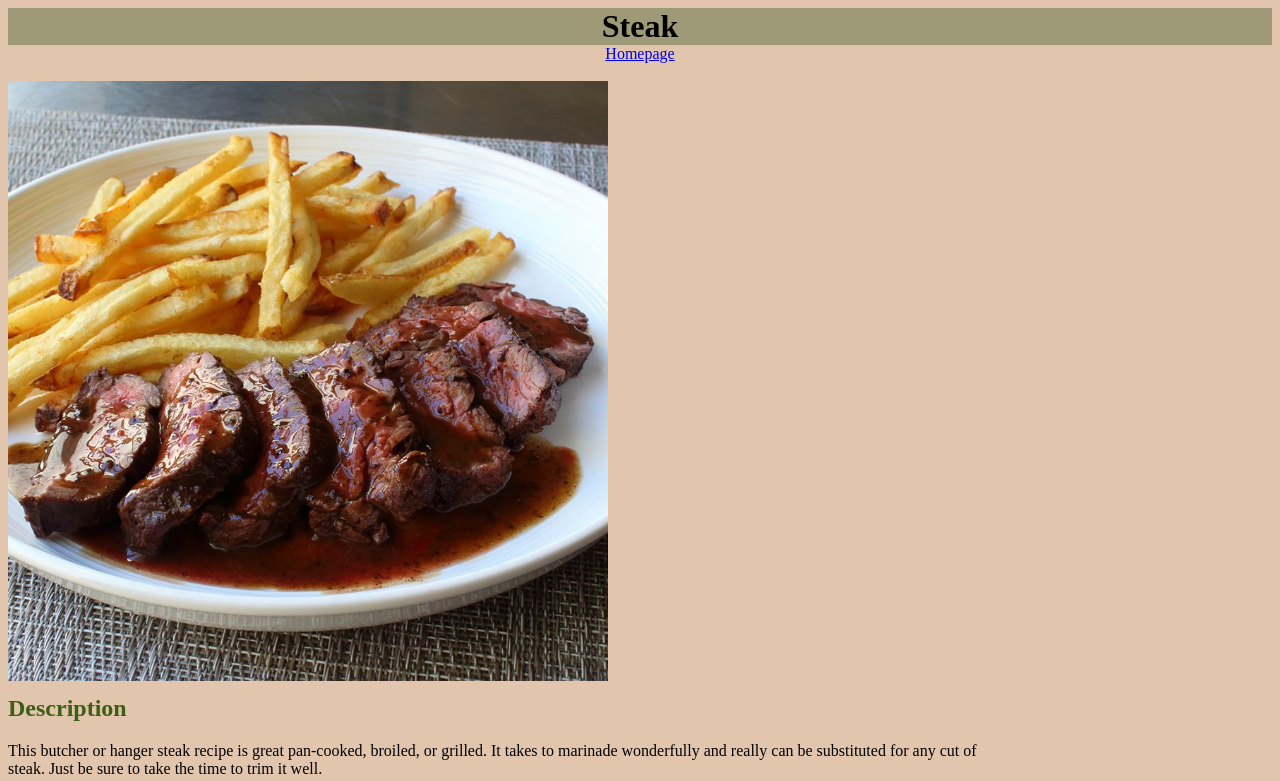
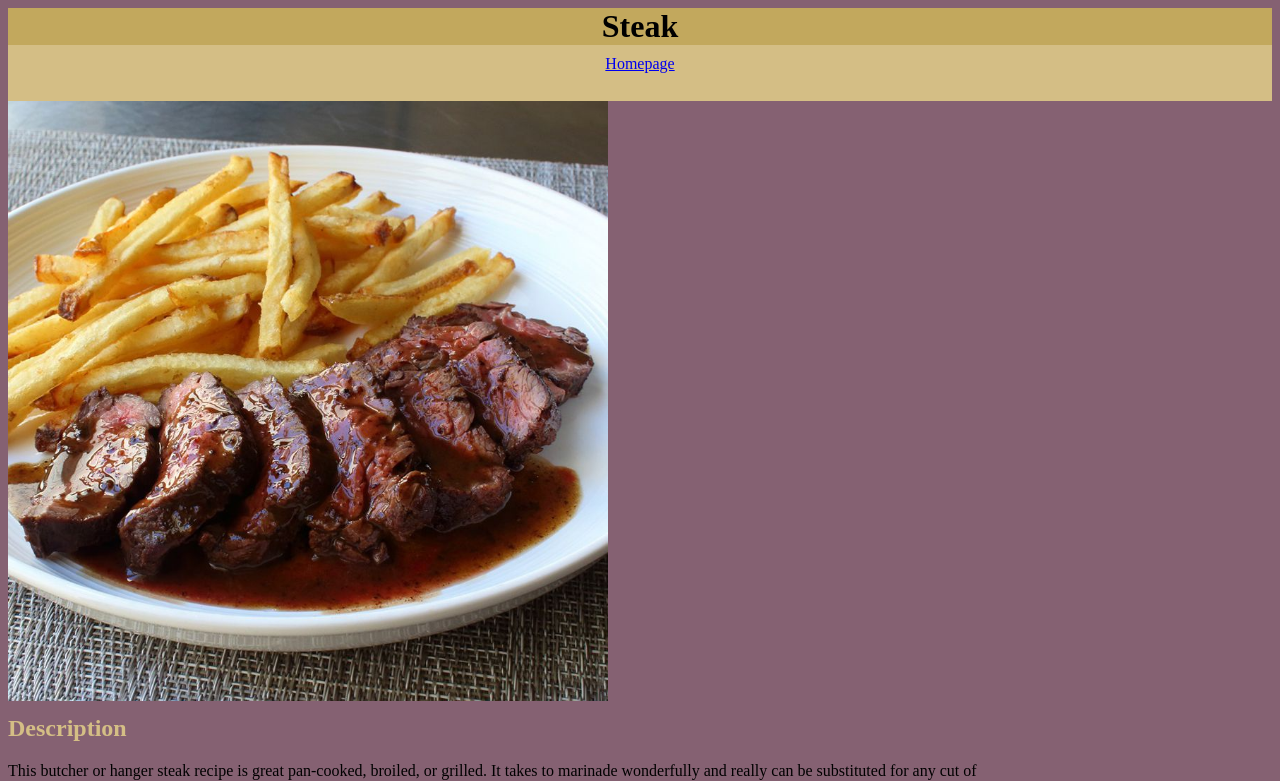
Before and after one commit to xubyaj/odin-recipes, a plain HTML site: page recipes/steak.html in a window 1280 px wide. Shown: the top 781 px of the page. Drawn offline with Linux system fonts and the light colour scheme.

Commit message:
updated styles to change color and position of text and background

```diff
--- a/style.css
+++ b/style.css
@@ -1,16 +1,22 @@
 body {
-  background-color: #e2c5ad;
+  background-color: #856172;
+}
+
+.recipies {
+  margin-top:100px;
+  font-size: 40px;
 }
 
 h1 {
   color: #000000;
-  background-color: #4d633573;
+  background-color: #C2A85D;
   text-align: center;
-  margin: 0px
+  margin: 0px;
+  font-family: serif;
 }
 
 h2 {
-  color: #3d5e14;
+  color: #D4BE85;
   /* background-color: beige; */
   margin-top: 10px
 }
@@ -35,4 +41,7 @@ ol {
 
 .return {
   text-align: center;
+  background-color:#D4BE85;
+  padding-top: 10px;
+  padding-bottom:10px;
 }
```
Also changed, not shown: index.html (+1 -1 lines).
